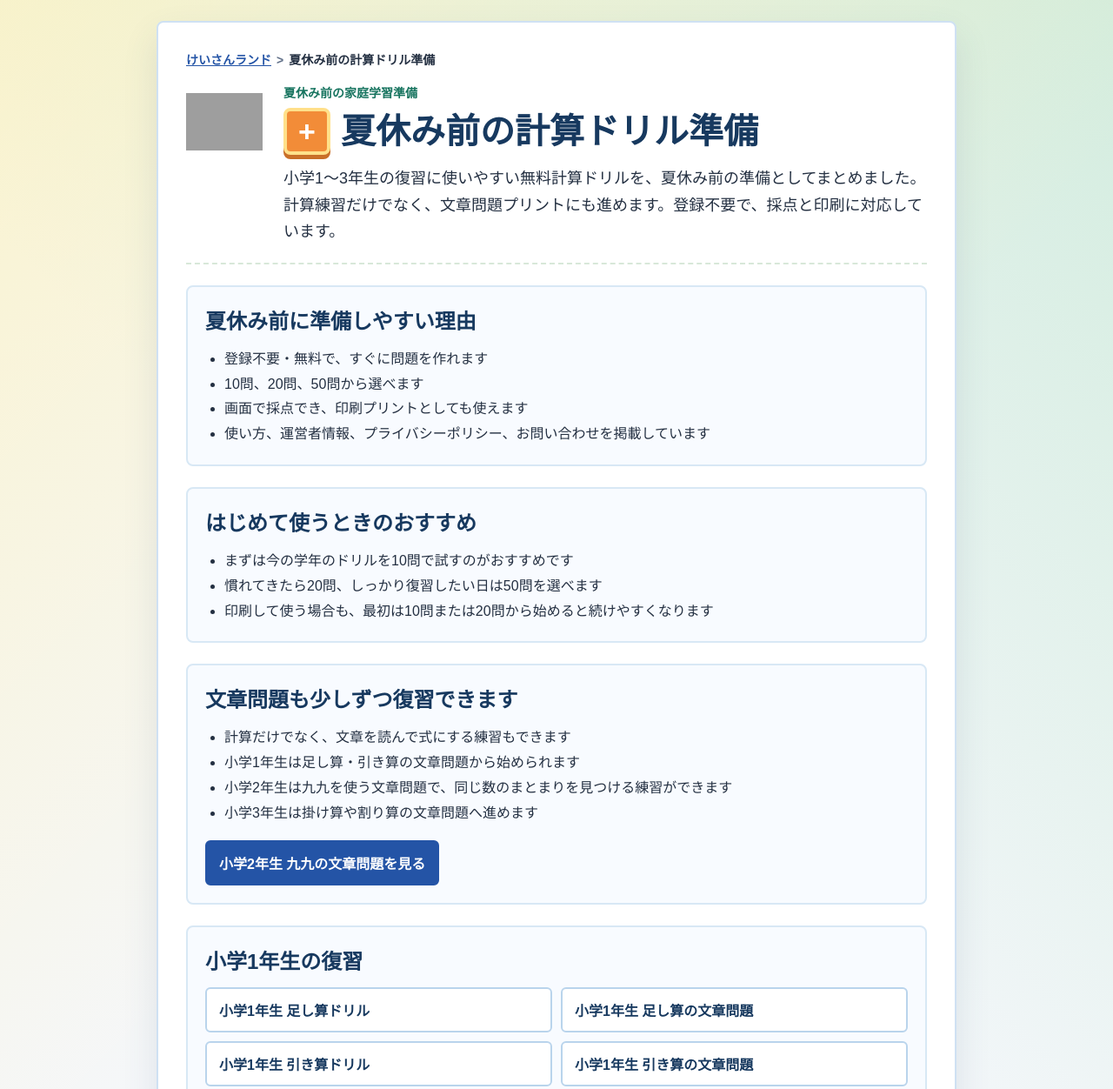
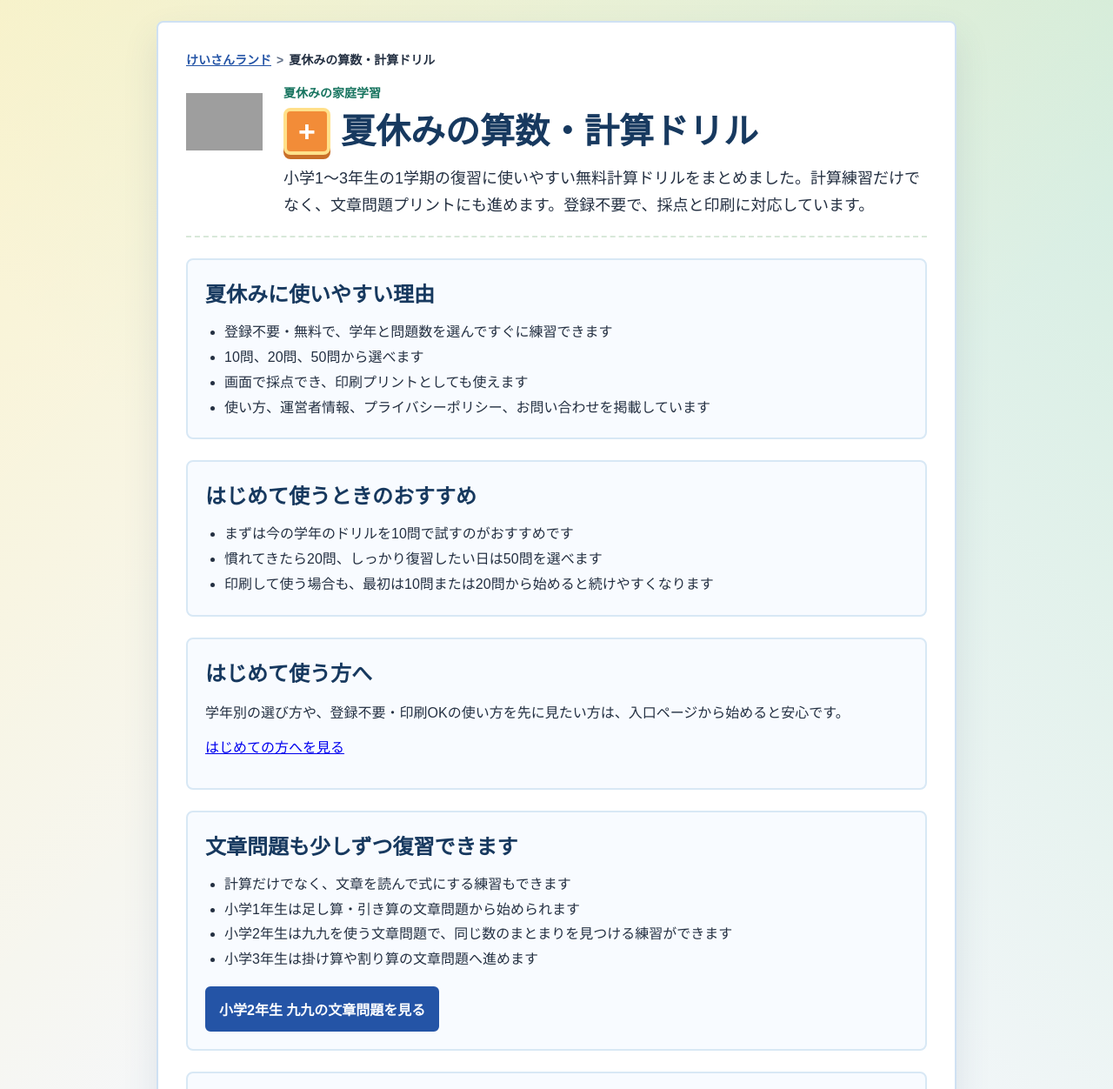
Before and after one commit to bigstones1986/keisan-land, a website: page summer-2026.html in a window 1280 px wide. Shown: the top 1252 px of the page at 87% size. Drawn offline with Linux system fonts and the light colour scheme; grey boxes are pictures that could not be loaded.

Commit message:
Update summer vacation drill page

```diff
--- a/summer-2026.html
+++ b/summer-2026.html
@@ -3,9 +3,9 @@
 <head>
   <meta charset="UTF-8">
   <meta name="viewport" content="width=device-width, initial-scale=1.0">
-  <meta name="description" content="夏休み前の家庭学習準備に使える、小学1年生から小学3年生向けの無料計算ドリルまとめです。足し算、引き算、九九、掛け算、割り算、文章問題を印刷して復習できます。">
+  <meta name="description" content="夏休みの家庭学習に使える、小学1年生から小学3年生向けの無料算数・計算ドリルまとめです。足し算、引き算、九九、掛け算、割り算、文章問題を印刷して復習できます。">
   <meta name="robots" content="index, follow">
-  <title>夏休み前の計算ドリル準備｜小学1〜3年生向け無料プリント｜けいさんランド</title>
+  <title>夏休みの算数・計算ドリル｜小学1〜3年生向け無料プリント｜けいさんランド</title>
   <link rel="canonical" href="https://keisan-land.netlify.app/summer-2026.html">
   <link rel="icon" href="favicon.ico">
   <link rel="icon" type="image/png" sizes="32x32" href="favicon-32x32.png">
@@ -17,20 +17,20 @@
     <section class="app">
       <ol class="breadcrumb">
         <li><a href="index.html">けいさんランド</a></li>
-        <li>夏休み前の計算ドリル準備</li>
+        <li>夏休みの算数・計算ドリル</li>
       </ol>
 
       <div class="title-area">
         <img class="mascot-image" src="images/plus-land-kun.png" alt="けいさんランドの公式マスコット">
-        <p class="label">夏休み前の家庭学習準備</p>
-        <h1 class="logo-title"><span class="logo-mark">+</span><span>夏休み前の計算ドリル準備</span></h1>
-        <p class="description">小学1〜3年生の復習に使いやすい無料計算ドリルを、夏休み前の準備としてまとめました。計算練習だけでなく、文章問題プリントにも進めます。登録不要で、採点と印刷に対応しています。</p>
+        <p class="label">夏休みの家庭学習</p>
+        <h1 class="logo-title"><span class="logo-mark">+</span><span>夏休みの算数・計算ドリル</span></h1>
+        <p class="description">小学1〜3年生の1学期の復習に使いやすい無料計算ドリルをまとめました。計算練習だけでなく、文章問題プリントにも進めます。登録不要で、採点と印刷に対応しています。</p>
       </div>
 
       <section class="content-section">
-        <h2>夏休み前に準備しやすい理由</h2>
+        <h2>夏休みに使いやすい理由</h2>
         <ul class="content-list">
-          <li>登録不要・無料で、すぐに問題を作れます</li>
+          <li>登録不要・無料で、学年と問題数を選んですぐに練習できます</li>
           <li>10問、20問、50問から選べます</li>
           <li>画面で採点でき、印刷プリントとしても使えます</li>
           <li>使い方、運営者情報、プライバシーポリシー、お問い合わせを掲載しています</li>
@@ -47,6 +47,12 @@
       </section>
 
       <section class="content-section">
+        <h2>はじめて使う方へ</h2>
+        <p>学年別の選び方や、登録不要・印刷OKの使い方を先に見たい方は、入口ページから始めると安心です。</p>
+        <p><a href="first-time.html">はじめての方へを見る</a></p>
+      </section>
+
+      <section class="content-section">
         <h2>文章問題も少しずつ復習できます</h2>
         <ul class="content-list">
           <li>計算だけでなく、文章を読んで式にする練習もできます</li>
@@ -57,7 +63,7 @@
         <a class="content-button" href="grade2-kuku-word-problems.html">小学2年生 九九の文章問題を見る</a>
       </section>
 
-      <nav class="drill-links" aria-label="夏休み前準備向け学年別ドリル">
+      <nav class="drill-links" aria-label="小学1年生の夏休み復習">
         <h2>小学1年生の復習</h2>
         <div class="drill-link-grid">
           <a href="grade1-addition.html">小学1年生 足し算ドリル</a>
@@ -70,7 +76,7 @@
         </div>
       </nav>
 
-      <nav class="drill-links" aria-label="小学2年生の夏休み前復習">
+      <nav class="drill-links" aria-label="小学2年生の夏休み復習">
         <h2>小学2年生の復習</h2>
         <div class="drill-link-grid">
           <a href="grade2-addition.html">小学2年生 足し算ドリル</a>
@@ -83,7 +89,7 @@
         </div>
       </nav>
 
-      <nav class="drill-links" aria-label="小学3年生の夏休み前復習">
+      <nav class="drill-links" aria-label="小学3年生の夏休み復習">
         <h2>小学3年生の復習</h2>
         <div class="drill-link-grid">
           <a href="grade3-multiplication.html">小学3年生 掛け算ドリル</a>
@@ -120,7 +126,7 @@
       <section class="content-section">
         <h2>いまは小学1〜3年生を中心に整えています</h2>
         <ul class="content-list">
-          <li>夏休み前の準備として、まずは小学1〜3年生で大切になる基本の計算を中心に整えています</li>
+          <li>夏休みの復習として、まずは小学1〜3年生で大切になる基本の計算を中心に整えています</li>
           <li>足し算、引き算、九九、掛け算、割り算をくり返し練習しやすくすることを優先しています</li>
           <li>小学4年生以上の内容も、教材品質を確認しながら少しずつ整えていく予定です</li>
         </ul>
@@ -129,6 +135,7 @@
       <footer class="site-footer">
         <ul class="footer-links">
           <li><a href="about.html">運営者情報</a></li>
+          <li><a href="first-time.html">はじめての方へ</a></li>
           <li><a href="how-to-use.html">使い方</a></li>
           <li><a href="teacher-print.html">先生向け</a></li>
           <li><a href="privacy.html">プライバシーポリシー</a></li>
```
